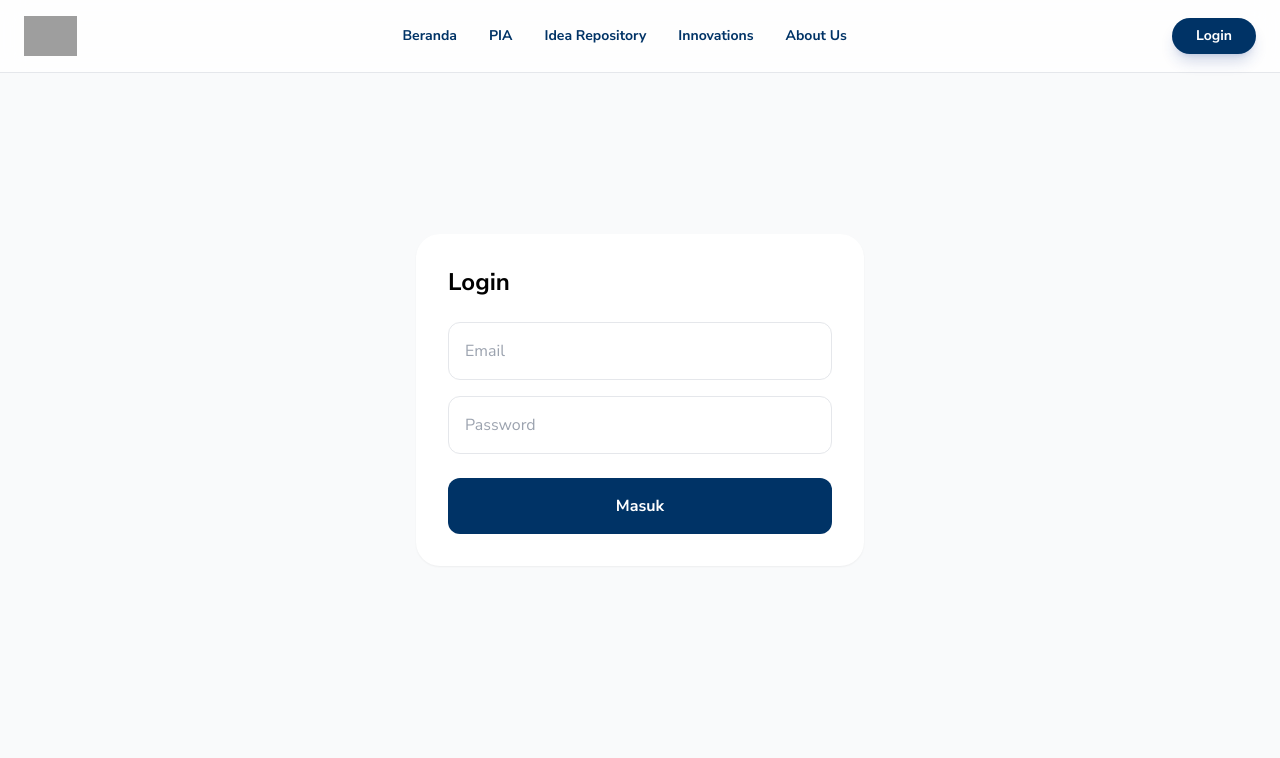
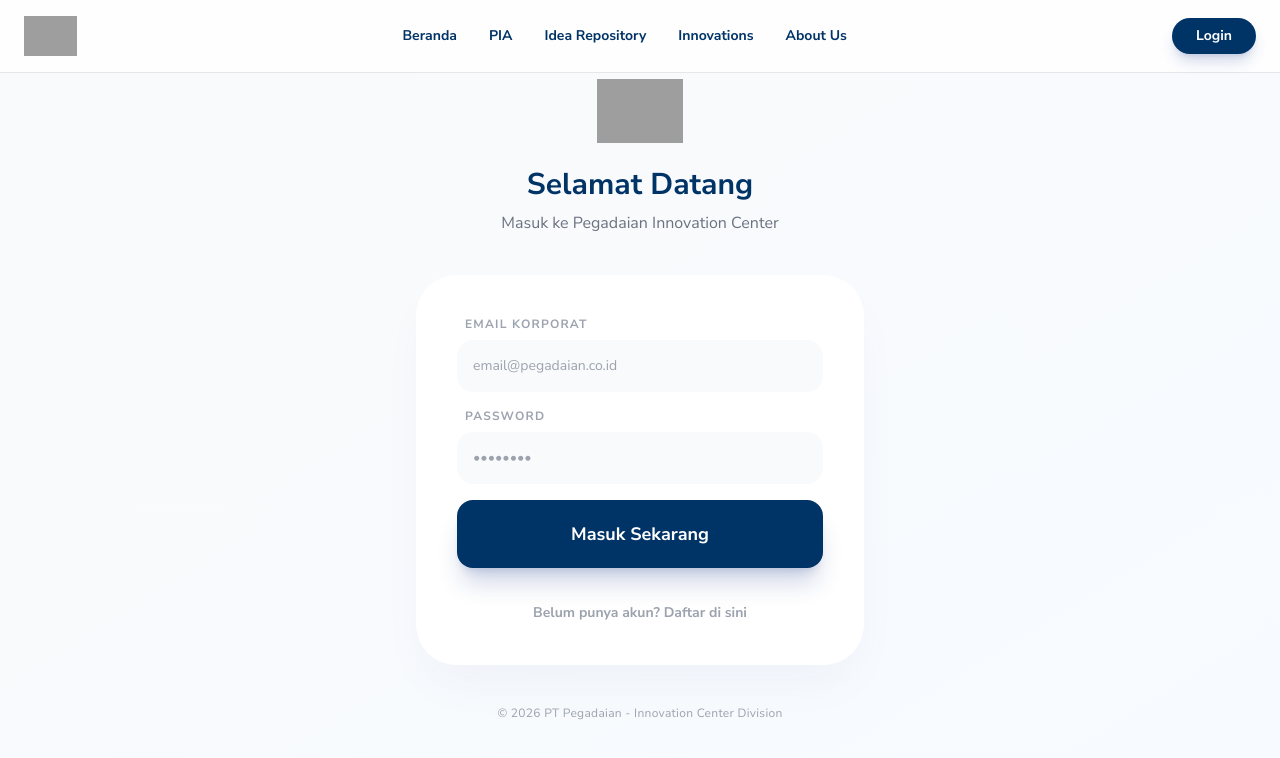
Before and after one commit to dypr-tm/innovation-awards, a Nuxt app: page /login in a window 1280 px wide. Shown: the top 758 px of the page. Built offline with nearby package versions, Linux system fonts and the light colour scheme; no server answers; grey boxes are pictures that could not be loaded.

Commit message:
feat: upgrade auth page with signup functionality and premium UI

```diff
--- a/app/pages/login.vue
+++ b/app/pages/login.vue
@@ -1,19 +1,105 @@
 <script setup lang="ts">
+const isLogin = ref(true)
 const email = ref('')
 const password = ref('')
+const fullName = ref('')
+const loading = ref(false)
+const errorMsg = ref('')
+
 const supabase = useSupabaseClient()
-const handleLogin = async () => {
-  const { error } = await supabase.auth.signInWithPassword({ email: email.value, password: password.value })
-  if (!error) navigateTo('/')
+
+const handleAuth = async () => {
+  loading.value = true
+  errorMsg.value = ''
+
+  try {
+    if (isLogin.value) {
+      // Login Logic
+      const { error } = await supabase.auth.signInWithPassword({
+        email: email.value,
+        password: password.value
+      })
+      if (error) throw error
+      navigateTo('/')
+    } else {
+      // Register Logic
+      const { error } = await supabase.auth.signUp({
+        email: email.value,
+        password: password.value,
+        options: {
+          data: {
+            full_name: fullName.value
+          }
+        }
+      })
+      if (error) throw error
+      alert('Pendaftaran berhasil! Silakan cek email Anda untuk verifikasi (jika diaktifkan) atau langsung login.')
+      isLogin.value = true
+    }
+  } catch (err: any) {
+    errorMsg.value = err.message
+  } finally {
+    loading.value = false
+  }
 }
 </script>
+
 <template>
-  <div class="min-h-screen flex items-center justify-center bg-gray-50">
-    <div class="w-full max-w-md bg-white p-8 rounded-3xl shadow-sm">
-      <h1 class="text-2xl font-bold mb-6">Login</h1>
-      <input v-model="email" class="w-full p-4 mb-4 border rounded-xl" placeholder="Email" />
-      <input v-model="password" type="password" class="w-full p-4 mb-6 border rounded-xl" placeholder="Password" />
-      <button @click="handleLogin" class="w-full py-4 bg-[#003366] text-white rounded-xl font-bold">Masuk</button>
+  <div class="min-h-screen flex items-center justify-center bg-gradient-to-br from-gray-50 to-blue-50/50 p-6">
+    <div class="w-full max-w-md">
+      <!-- Logo/Brand -->
+      <div class="text-center mb-10">
+        <img src="/logo.png" alt="Logo" class="h-16 mx-auto mb-6" />
+        <h1 class="text-3xl font-black text-[#003366] mb-2">
+          {{ isLogin ? 'Selamat Datang' : 'Buat Akun Baru' }}
+        </h1>
+        <p class="text-gray-500">
+          {{ isLogin ? 'Masuk ke Pegadaian Innovation Center' : 'Bergabung sebagai Insan Inovator Pegadaian' }}
+        </p>
+      </div>
+
+      <!-- Auth Card -->
+      <div class="bg-white p-8 md:p-10 rounded-[40px] shadow-2xl shadow-blue-900/5 border border-white">
+        <!-- Error Alert -->
+        <div v-if="errorMsg" class="mb-6 p-4 bg-red-50 text-red-600 rounded-2xl text-sm font-medium border border-red-100 flex gap-3 items-center">
+          <Icon name="heroicons:exclamation-circle" class="w-5 h-5" />
+          {{ errorMsg }}
+        </div>
+
+        <form @submit.prevent="handleAuth" class="space-y-4">
+          <div v-if="!isLogin">
+            <label class="block text-xs font-bold text-gray-400 uppercase tracking-widest mb-2 pl-2">Nama Lengkap</label>
+            <input v-model="fullName" required class="w-full p-4 bg-gray-50 border-none rounded-2xl focus:ring-2 focus:ring-[#003366]/10 outline-none text-sm" placeholder="Nama Anda" />
+          </div>
+
+          <div>
+            <label class="block text-xs font-bold text-gray-400 uppercase tracking-widest mb-2 pl-2">Email Korporat</label>
+            <input v-model="email" type="email" required class="w-full p-4 bg-gray-50 border-none rounded-2xl focus:ring-2 focus:ring-[#003366]/10 outline-none text-sm" placeholder="email@pegadaian.co.id" />
+          </div>
+
+          <div>
+            <label class="block text-xs font-bold text-gray-400 uppercase tracking-widest mb-2 pl-2">Password</label>
+            <input v-model="password" type="password" required class="w-full p-4 bg-gray-50 border-none rounded-2xl focus:ring-2 focus:ring-[#003366]/10 outline-none text-sm" placeholder="••••••••" />
+          </div>
+
+          <button type="submit" :disabled="loading" class="w-full py-5 bg-[#003366] text-white rounded-2xl font-black text-lg shadow-xl shadow-blue-900/20 hover:scale-[1.02] active:scale-95 transition-all mt-6 disabled:opacity-50">
+            <span v-if="loading">Memuat...</span>
+            <span v-else>{{ isLogin ? 'Masuk Sekarang' : 'Daftar Akun' }}</span>
+          </button>
+        </form>
+
+        <!-- Toggle -->
+        <div class="mt-8 text-center">
+          <button @click="isLogin = !isLogin" class="text-sm font-bold text-gray-400 hover:text-[#003366] transition-colors">
+            {{ isLogin ? 'Belum punya akun? Daftar di sini' : 'Sudah punya akun? Masuk di sini' }}
+          </button>
+        </div>
+      </div>
+
+      <!-- Footer -->
+      <p class="text-center mt-10 text-xs text-gray-400 font-medium tracking-wide">
+        &copy; 2026 PT Pegadaian - Innovation Center Division
+      </p>
     </div>
   </div>
 </template>
```
